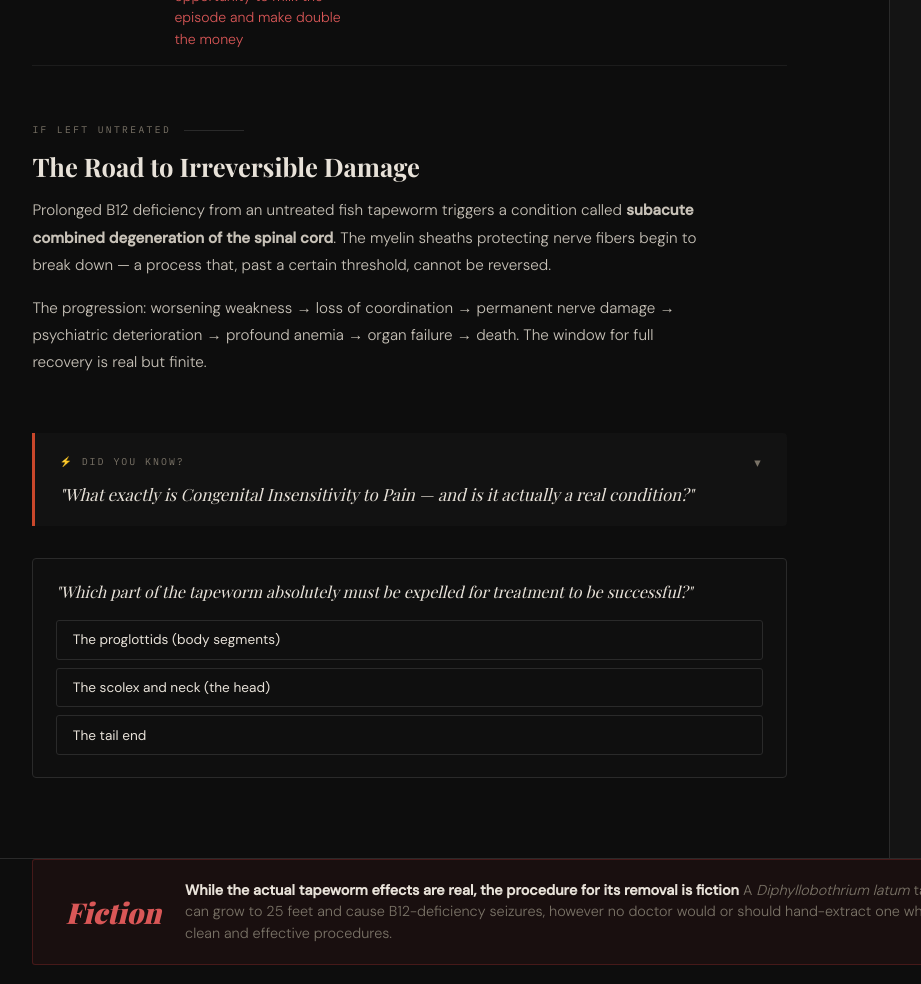
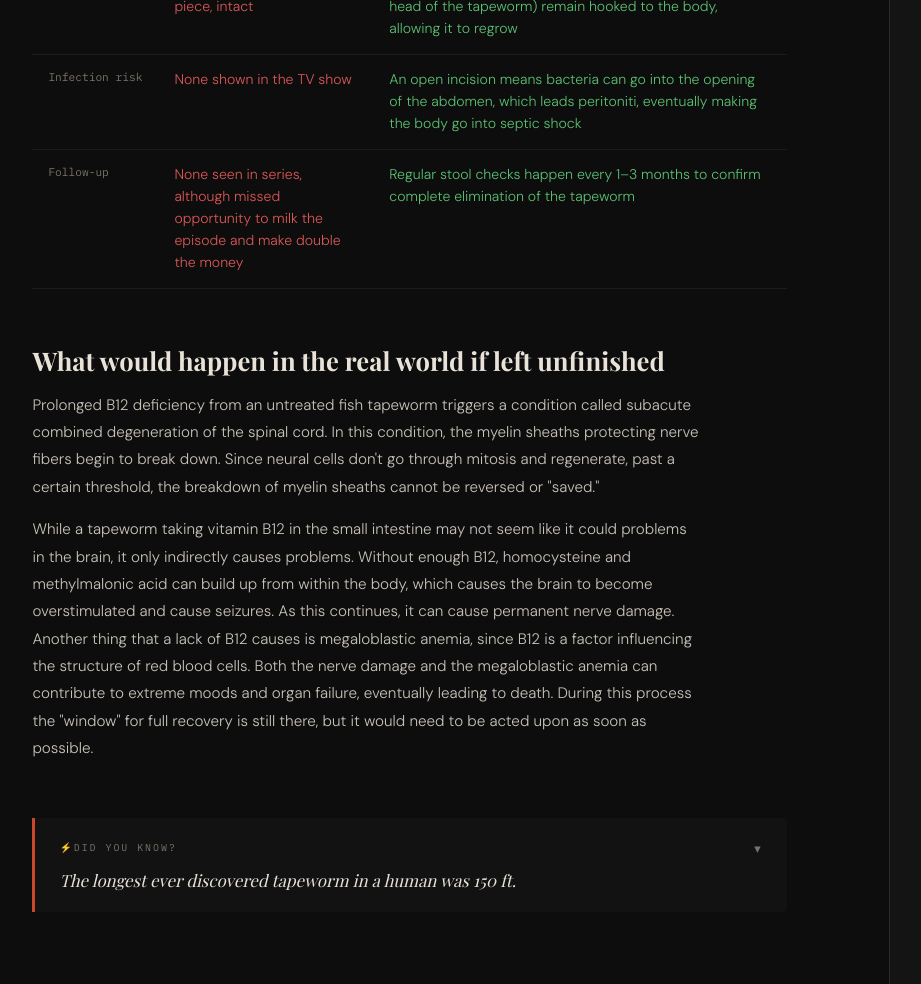
Before and after one commit to Jason-Q1925/Medical-Emergency-Fact-or-Fiction, a plain HTML site: page index.html in a window 1280 px wide. Shown: the part 2920-3904 px from the top of the page, without its empty margins (70-991 px from the left). Drawn offline with nearby package versions, Linux system fonts and the light colour scheme; a web font is replaced by a local one.

Commit message:
index.html

```diff
--- a/index.html
+++ b/index.html
@@ -843,7 +843,7 @@
       <div class="content-section">
         <h3 class="section-title">The Cause and Effect (Emergency)</h3>
         <div class="section-body">
-          <p>Hannah contracted a fish tapeworm, also known as <em>Diphyllobothrium latum</em>, from eating raw/undercooked infected trout/perch from a lake. The parasite established itself in her small intestine after she ate the contaminated fish and, over time, it grew to 25 feet. The small intestine is about 20 feet, so it would have to wrap around itself a bit</p>
+          <p>Hannah contracted a fish tapeworm, also known as <em>Diphyllobothrium latum</em>, from eating raw/undercooked infected trout/perch from a lake. The parasite established itself in her small intestine after she ate the contaminated fish and, over time, it grew to 25 feet. The small intestine is about 20 feet, so it would have to wrap around itself a bit.</p>
           <p>In the show, the fish tapeworm was absorbing Hannah's Vitamin B12. As it fed, it absorbed nearly all of the vitamin B12 from Hannah's digested food, driving her into severe megaloblastic anemia—a hematic disorder where the bone marrow produces abnormally large and structurally immature red blood cells. Due to her megaloblastic anemia, her brain eventually got affected from the lack of B12, causing her seizures.</p>
           <p>when Hannah had her surgery, she didn't have anesthesia because she has CIPA so she can't feel pain anyway, meaning she was seeing the whole process unfold right in front of her eyes. Most people would be scared, but I wouldn't because I'm so tuff 🥶🥶</p>
         </div>
@@ -851,6 +851,8 @@
       <!-- ON-SCREEN vs REAL -->
       <div class="content-section">
         <h3 class="section-title">What House Did vs. What Would Actually Happen</h3>
+        <p>In the show, House simply physically opens up an incision in her small intestine, reaches into her gut with his hands and a pair of forceps, and manually pulls the wriggling, 25-foot-long live tapeworm directly out of her body.</p>
+        <p>If the procedure was done in the real world, the tapeworm would break since they are extremely fragile. Pulling it manually would likely snap the body, leaving the head (scolex) securely hooked into the intestinal wall, allowing the entire worm to just grow right back. Additionally, Cutting open a patient's bowel during surgery exposes the sterile abdominal cavity to highly dangerous gut bacteria. In the real world, this would likely cause peritonitis—a disease where the thin inner lining of the abdominal tissue experiences inflammation—and fatal septic shock, which is when infectious entities within body causing things like organ failure, blood vessel leakage, and low blood pressure.</p>
         <table class="compare-table">
           <thead>
             <tr>
@@ -878,7 +880,7 @@
             <tr>
               <td>Infection risk</td>
               <td class="on-screen">None shown in the TV show</td>
-              <td class="real-world">An open incision means bacteria can go into the opening of the abdomen, which leads peritonitis (swelling of thin tissue lining inside abdomen), eventually making the body go into septic shock (infectious entities within body causing things like organ failure, blood vessel leakage, and low blood pressure)</td>
+              <td class="real-world">An open incision means bacteria can go into the opening of the abdomen, which leads peritoniti, eventually making the body go into septic shock</td>
             </tr>
             <tr>
               <td>Follow-up</td>
@@ -891,37 +893,24 @@
 
       <!-- UNTREATED -->
       <div class="content-section">
-        <div class="section-label">If Left Untreated</div>
-        <h3 class="section-title">The Road to Irreversible Damage</h3>
+        <h3 class="section-title">What would happen in the real world if left unfinished</h3>
         <div class="section-body">
-          <p>Prolonged B12 deficiency from an untreated fish tapeworm triggers a condition called <strong>subacute combined degeneration of the spinal cord</strong>. The myelin sheaths protecting nerve fibers begin to break down — a process that, past a certain threshold, cannot be reversed.</p>
-          <p>The progression: worsening weakness → loss of coordination → permanent nerve damage → psychiatric deterioration → profound anemia → organ failure → death. The window for full recovery is real but finite.</p>
+          <p>Prolonged B12 deficiency from an untreated fish tapeworm triggers a condition called subacute combined degeneration of the spinal cord. In this condition, the myelin sheaths protecting nerve fibers begin to break down. Since neural cells don't go through mitosis and regenerate, past a certain threshold, the breakdown of myelin sheaths cannot be reversed or "saved."</p>
+          <p>While a tapeworm taking vitamin B12 in the small intestine may not seem like it could problems in the brain, it only indirectly causes problems. Without enough B12, homocysteine and methylmalonic acid can build up from within the body, which causes the brain to become overstimulated and cause seizures. As this continues, it can cause permanent nerve damage. Another thing that a lack of B12 causes is megaloblastic anemia, since B12 is a factor influencing the structure of red blood cells. Both the nerve damage and the megaloblastic anemia can contribute to extreme moods and organ failure, eventually leading to death. During this process the "window" for full recovery is still there, but it would need to be acted upon as soon as possible.</p>
         </div>
       </div>
 
       <!-- INTERACTIVE FUNFACT -->
       <div class="funfact-block" onclick="toggleFact(this)">
         <div class="funfact-header">
-          <span>⚡ Did You Know?</span>
+          <span>⚡Did You Know?</span>
           <span class="funfact-toggle">▾</span>
         </div>
-        <div class="funfact-question">"What exactly is Congenital Insensitivity to Pain — and is it actually a real condition?"</div>
+        <div class="funfact-question">The longest ever discovered tapeworm in a human was 150 ft.</div>
         <div class="funfact-answer">
-          Yes, completely real. CIP (also called CIPA when combined with anhidrosis) is a rare genetic disorder — primarily mutations in the NTRK1 gene — that eliminates the ability to perceive physical pain. It sounds like a superpower but is devastatingly dangerous: sufferers routinely break bones, damage joints, and sustain serious injuries without knowing. Many die young from undetected internal damage. Hannah's inability to feel the tapeworm growing inside her for years is medically plausible.
-        </div>
-      </div>
-
-      <!-- QUIZ -->
-      <div class="quiz-block">
-        <div class="quiz-question">"Which part of the tapeworm absolutely must be expelled for treatment to be successful?"</div>
-        <div class="quiz-options">
-          <button class="quiz-opt" onclick="answerQuiz(this, false, 'Close — the proglottids are the body segments, but the worm can regrow from the neck even without them.')">The proglottids (body segments)</button>
-          <button class="quiz-opt" onclick="answerQuiz(this, true, 'Correct. The scolex is the head, and the neck directly below it is the regenerative zone. Leave either behind and the entire worm grows back. Praziquantel works by paralyzing the scolex so it releases its grip and passes out naturally.')">The scolex and neck (the head)</button>
-          <button class="quiz-opt" onclick="answerQuiz(this, false, 'The tail end is the oldest, most spent part of the worm — not the regenerative source.')">The tail end</button>
-        </div>
-        <div class="quiz-feedback"></div>
-      </div>
-
+          It was discovered on August, 1809 and this type of tapeworm was called taenia. Since the small intestine is around 20 ft, this taenia would have to wrap around the body around 7 times within the organ.
+        </div>
+      </div>
     </div><!-- /audit-main -->
 
     <!-- SIDEBAR: TAPEWORM ANATOMY -->
```
